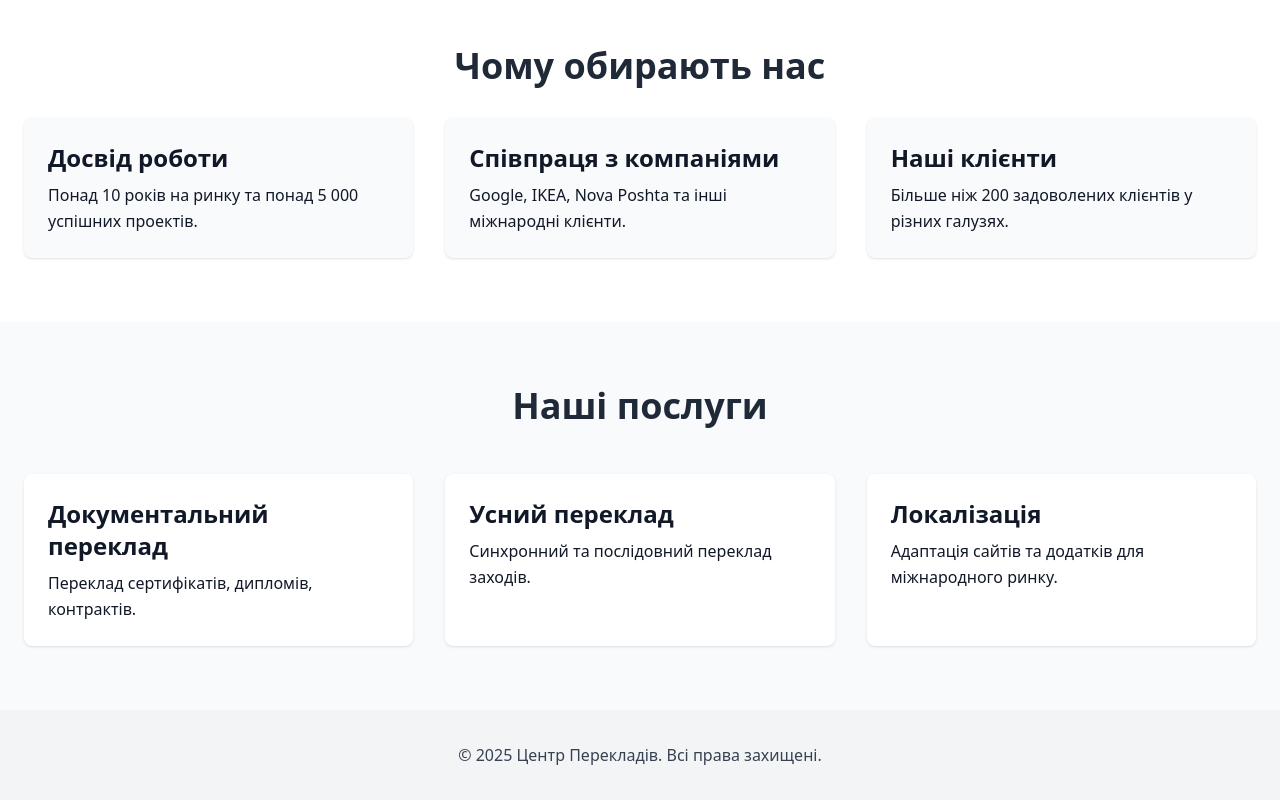
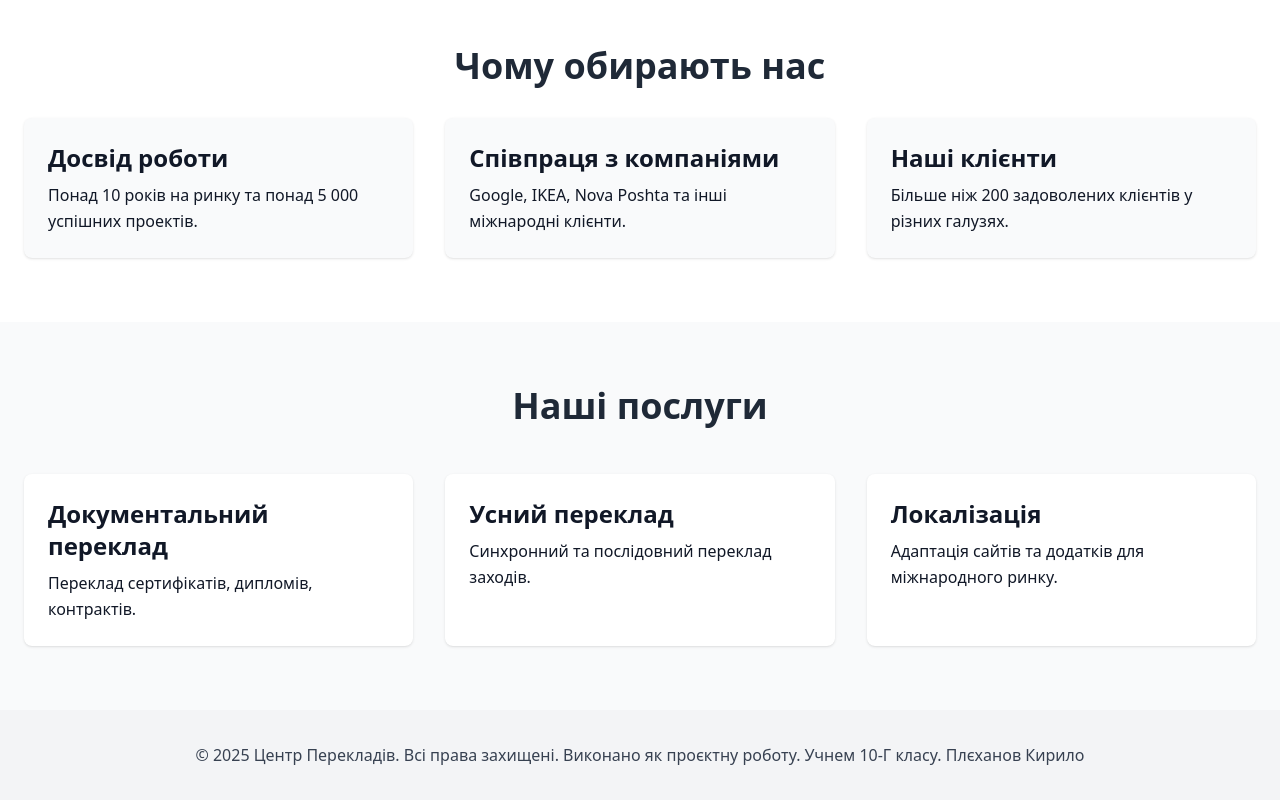
Before and after one commit to Biscovich/translation-website, a plain HTML site: page index.html in a window 1280 px wide. Shown: the part 898-1698 px from the top of the page. Drawn offline with nearby package versions, Linux system fonts and the light colour scheme.

Commit message:
Update index.html

```diff
--- a/index.html
+++ b/index.html
@@ -104,7 +104,7 @@
   <!-- FOOTER -->
   <footer class="bg-gray-100 py-8">
     <div class="container mx-auto px-6 text-center text-gray-700">
-      <p>&copy; 2025 Центр Перекладів. Всі права захищені.</p>
+      <p>&copy; 2025 Центр Перекладів. Всі права захищені. Виконано як проєктну роботу. Учнем 10-Г класу. Плєханов Кирило</p>
     </div>
   </footer>
 
```
